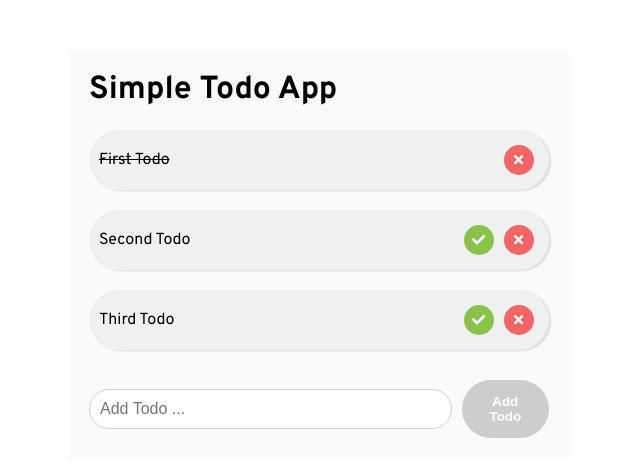
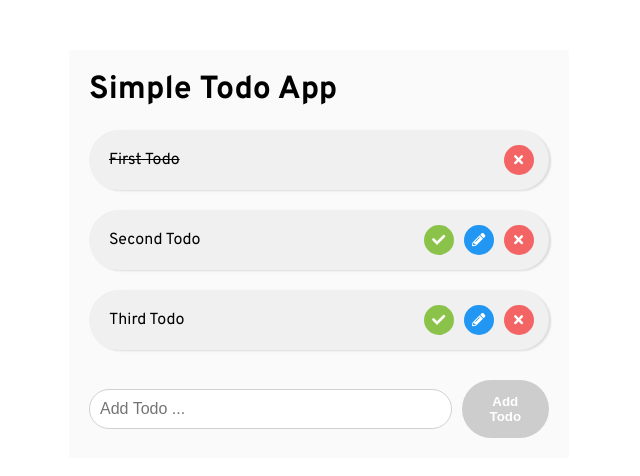
Before and after one commit to dmcshehan/recat-todo-app, a React (Create React App) app: page / in a window 1280 px wide. Shown: the top 476 px of the page, without its empty margins (321-961 px from the left). Built offline with nearby package versions, Linux system fonts and the light colour scheme.

Commit message:
final working project

```diff
--- a/src/App.js
+++ b/src/App.js
@@ -15,6 +15,7 @@ class App extends Component {
     this.onComplete = this.onComplete.bind(this);
     this.onDelete = this.onDelete.bind(this);
     this.addTodo = this.addTodo.bind(this);
+    this.onUpdate = this.onUpdate.bind(this);
   }
 
   state = {
@@ -22,7 +23,8 @@ class App extends Component {
       { id: 1, name: "First Todo", isComplete: true },
       { id: 2, name: "Second Todo", isComplete: false },
       { id: 3, name: "Third Todo", isComplete: false }
-    ]
+    ],
+    currentyEditing: null
   };
 
   onComplete(index) {
@@ -37,6 +39,24 @@ class App extends Component {
   onDelete(index) {
     let newTodos = [...this.state.todos];
     newTodos.splice(index, 1);
+    this.setState({
+      ...this.state,
+      todos: newTodos
+    });
+  }
+
+  onEdit(index) {
+    this.setState({
+      ...this.state,
+      currentyEditing: index
+    });
+  }
+
+  onUpdate(value, index) {
+    console.log(value, index);
+    const newTodos = [...this.state.todos];
+    newTodos[index].name = value;
+
     this.setState({
       ...this.state,
       todos: newTodos
@@ -66,6 +86,7 @@ class App extends Component {
                 todo={todo}
                 onComplete={() => this.onComplete(index)}
                 onDelete={() => this.onDelete(index)}
+                onUpdate={value => this.onUpdate(value, index)}
               />
             );
           })}
--- a/src/components/Button/Button.js
+++ b/src/components/Button/Button.js
@@ -1,12 +1,13 @@
 import React from "react";
 import styles from "./button.module.css";
 
-const Button = ({ children, style, onClick }) => {
+const Button = ({ children, style, onClick, disabled }) => {
   return (
     <button
-      className={`${styles.btn}`}
+      className={`${styles.btn} ${disabled ? styles.disabled : ""}`}
       style={style ? style : {}}
       onClick={onClick}
+      disabled={disabled ? true : false}
     >
       {children}
     </button>
--- a/src/components/Button/button.module.css
+++ b/src/components/Button/button.module.css
@@ -9,4 +9,9 @@
   height: 30px;
   cursor: pointer;
   background: #8bc34a;
+  outline: none;
 }
+.disabled {
+  cursor: not-allowed;
+  background: #cdcdcd !important;
+}
--- a/src/components/Todo/Todo.js
+++ b/src/components/Todo/Todo.js
@@ -1,26 +1,82 @@
-import React from "react";
+import React, { useState } from "react";
 import Button from "../Button/Button";
 import { FontAwesomeIcon } from "@fortawesome/react-fontawesome";
-import { faCheck, faTimes } from "@fortawesome/free-solid-svg-icons";
+import {
+  faCheck,
+  faTimes,
+  faPencilAlt
+} from "@fortawesome/free-solid-svg-icons";
 
 //styles
 import styles from "./todo.module.css";
 
-const Todo = ({ todo, onComplete, onDelete }) => {
+const Todo = ({ todo, onComplete, onDelete, onUpdate }) => {
   const { name, isComplete } = todo;
-  console.log(isComplete);
+
+  const [state, setState] = useState({
+    currentlyEditing: false,
+    inputValue: ""
+  });
+
+  const onEdit = () => {
+    setState({ ...state, currentlyEditing: true, inputValue: name });
+  };
+
+  const onChange = e => {
+    setState({
+      ...state,
+      inputValue: e.target.value
+    });
+  };
+
+  const onLocalUpdate = () => {
+    setState({
+      ...state,
+      currentlyEditing: false
+    });
+    onUpdate(state.inputValue);
+  };
+
   return (
     <li className={styles.todo}>
-      <p className={`${styles.text} ${isComplete ? styles.cut : ""}`}>{name}</p>
+      {state.currentlyEditing ? (
+        <input
+          className={styles.input}
+          type="text"
+          value={state.inputValue}
+          onChange={onChange}
+        />
+      ) : (
+        <p className={`${styles.text} ${isComplete ? styles.cut : ""}`}>
+          {name}
+        </p>
+      )}
+
       <div className="buttons">
-        {!isComplete ? (
-          <Button onClick={onComplete}>
+        {state.currentlyEditing ? (
+          <Button
+            onClick={state.currentlyEditing ? onLocalUpdate : onComplete}
+            disabled={state.inputValue.length <= 5}
+          >
             <FontAwesomeIcon icon={faCheck} />
           </Button>
-        ) : null}
-        <Button onClick={onDelete} style={{ background: "#f36464" }}>
-          <FontAwesomeIcon icon={faTimes} />
-        </Button>
+        ) : !isComplete ? (
+          <>
+            <Button onClick={onComplete}>
+              <FontAwesomeIcon icon={faCheck} />
+            </Button>
+            <Button onClick={onEdit} style={{ background: "#2196F3" }}>
+              <FontAwesomeIcon icon={faPencilAlt} />
+            </Button>
+            <Button onClick={onDelete} style={{ background: "#f36464" }}>
+              <FontAwesomeIcon icon={faTimes} />
+            </Button>
+          </>
+        ) : (
+          <Button onClick={onDelete} style={{ background: "#f36464" }}>
+            <FontAwesomeIcon icon={faTimes} />
+          </Button>
+        )}
       </div>
     </li>
   );
--- a/src/components/Todo/todo.module.css
+++ b/src/components/Todo/todo.module.css
@@ -15,4 +15,12 @@
 
 .text {
   margin: 0;
+  padding-left: 10px;
 }
+.input {
+  padding: 12px;
+  border-radius: 40px;
+  border: none;
+  font-size: 15px;
+  outline: none;
+}
--- a/src/components/TodoForm/TodoForm.js
+++ b/src/components/TodoForm/TodoForm.js
@@ -34,6 +34,7 @@ const TodoForm = ({ submit }) => {
           placeholder="Add Todo ..."
           value={state.value}
           onChange={onChange}
+          className={styles.input}
         />
         <button
           type="submit"
--- a/src/components/TodoForm/todoForm.module.css
+++ b/src/components/TodoForm/todoForm.module.css
@@ -5,7 +5,7 @@
   justify-content: space-between;
 }
 
-input {
+.input {
   width: 79%;
   padding: 10px;
   border: 1px solid #d1d1d1;
```
